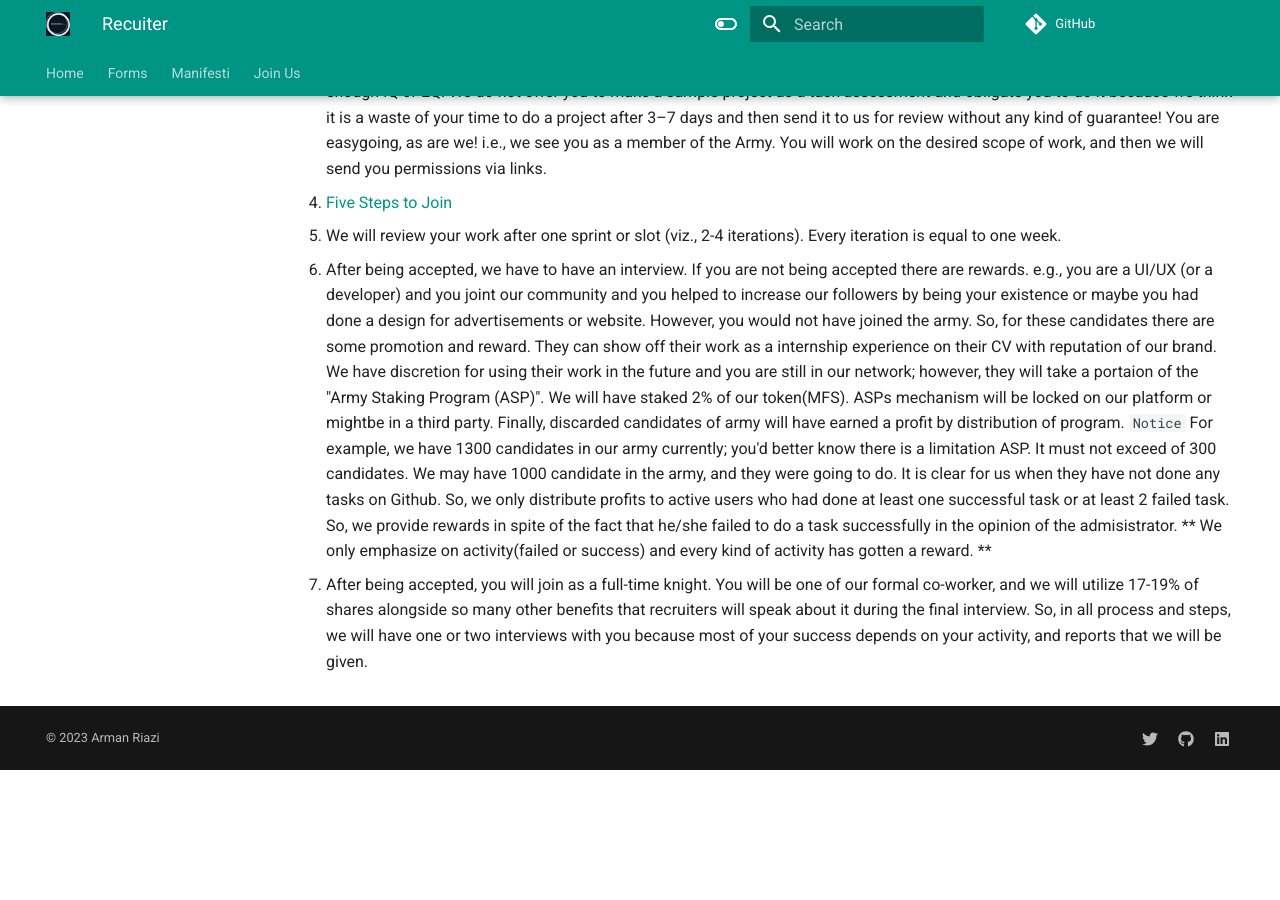
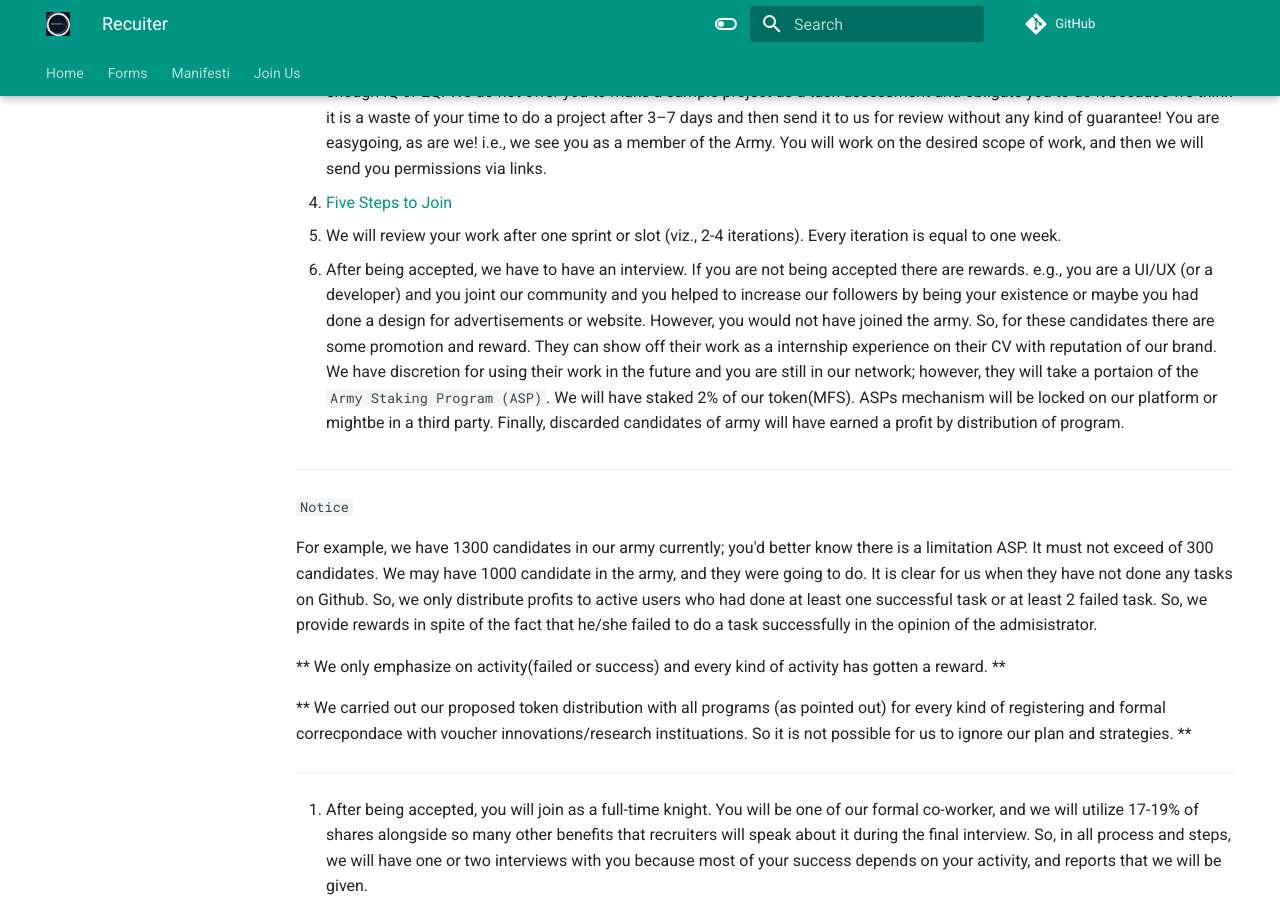
Before and after one commit to 21crickets/21crickets.github.io, an MkDocs documentation site: the page built from docs/career/Employment.md, in a window 1280 px wide and 900 px high, scrolled down 716 px. Built offline with MkDocs 1.6.1 and Material for MkDocs 9.7.7, drawn with Linux system fonts in a browser that asks for light colours; before the commit the page ends 1486 px from its top, so only the background shows below that.

Commit message:
Update Employment.md

```diff
--- a/docs/career/Employment.md
+++ b/docs/career/Employment.md
@@ -17,9 +17,18 @@ title: "Recuiter"
 
 5.  We will review your work after one sprint or slot (viz., 2-4 iterations). Every iteration is equal to one week.
 
-6.  After being accepted, we have to have an interview. If you are not being accepted there are rewards. e.g., you are a UI/UX (or a developer) and you joint our community and you helped to increase our followers by being your existence or maybe you had done a design for advertisements or website. However, you would not have joined the army. So, for these candidates there are some promotion and reward. They can show off their work as a internship experience on their CV with reputation of our brand. We have discretion for using their work in the future and you are still in our network; however, they will take a portaion of the "Army Staking Program (ASP)". We will have staked 2% of our token(MFS). ASPs mechanism will be locked on our platform or mightbe in a third party. Finally, discarded candidates of army will have earned a profit by distribution of program.
+6.  After being accepted, we have to have an interview. If you are not being accepted there are rewards. e.g., you are a UI/UX (or a developer) and you joint our community and you helped to increase our followers by being your existence or maybe you had done a design for advertisements or website. However, you would not have joined the army. So, for these candidates there are some promotion and reward. They can show off their work as a internship experience on their CV with reputation of our brand. We have discretion for using their work in the future and you are still in our network; however, they will take a portaion of the `Army Staking Program (ASP)`. We will have staked 2% of our token(MFS). ASPs mechanism will be locked on our platform or mightbe in a third party. Finally, discarded candidates of army will have earned a profit by distribution of program.
+
+---
+
 `Notice`
+
 For example, we have 1300 candidates in our army currently; you'd better know there is a limitation ASP. It must not exceed of 300 candidates. We may have 1000 candidate in the army, and they were going to do. It is clear for us when they have not done any tasks on Github. So, we only distribute profits to active users who had done at least one successful task or at least 2 failed task. So, we provide rewards in spite of the fact that he/she failed to do a task successfully in the opinion of the admisistrator.
+
 ** We only emphasize on activity(failed or success) and every kind of activity has gotten a reward. **
 
+** We carried out our proposed token distribution with all programs (as pointed out) for every kind of registering and formal correcpondace with voucher innovations/research instituations. So it is not possible for us to ignore our plan and strategies. **
+
+---
+
  8.  After being accepted, you will join as a full-time knight. You will be one of our formal co-worker, and we will utilize 17-19% of shares alongside so many other benefits that  recruiters will speak about it during the final interview. So, in all process and steps, we will have one or two interviews with you because most of your success depends on your activity, and reports that we will be given.
```
